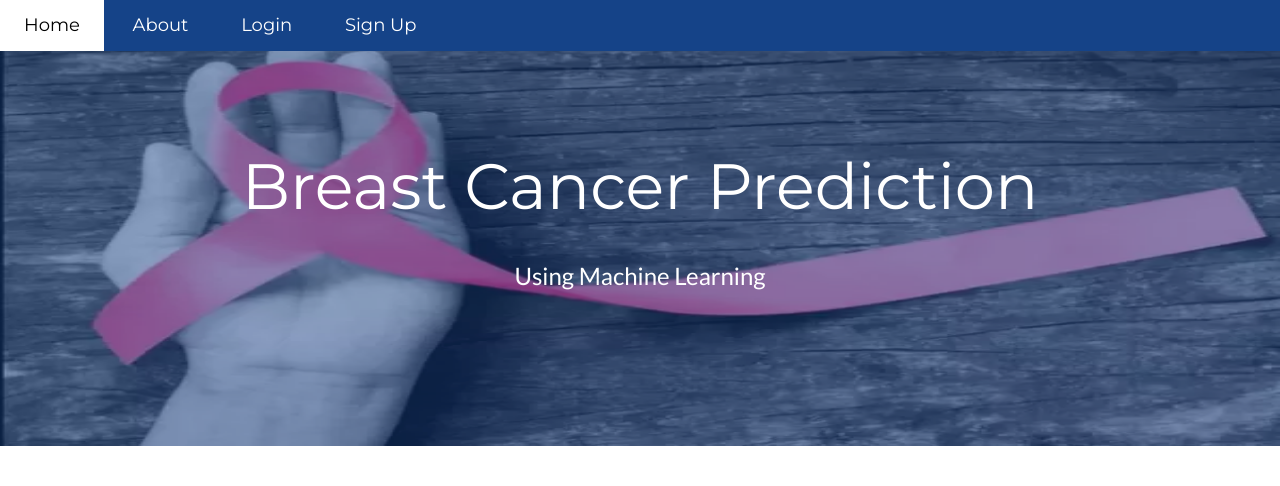
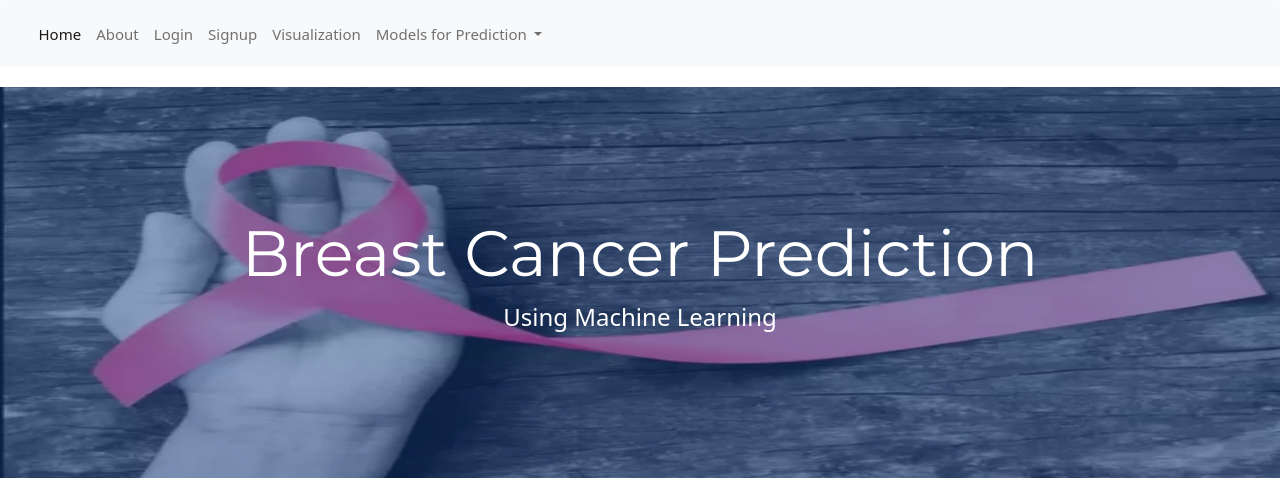
Before and after one commit to name-hansel/breast-cancer-predictive-model, a Flask app: page / in a window 1280 px wide. Shown: the top 486 px of the page. Run offline with Flask 2, Linux system fonts and the light colour scheme; some libraries are stand-ins or nearby versions.

Commit message:
home page modified

```diff
--- a/HomePage/main.py
+++ b/HomePage/main.py
@@ -14,5 +14,21 @@ def login():
 def signup():
     return render_template('signup.html')
 
+@app.route('/model1/')
+def model1():
+    return render_template('model1.html')
+
+@app.route('/model2/')
+def model2():
+    return render_template('model2.html')
+
+@app.route('/model3/')
+def model3():
+    return render_template('model3.html')
+
+@app.route('/visual/')
+def visual():
+    return render_template('visual.html')
+
 if __name__ == '__main__':
     app.run()
--- a/HomePage/templates/home.html
+++ b/HomePage/templates/home.html
@@ -1,13 +1,19 @@
 <!DOCTYPE html>
 <html lang="en">
-<title>BC Prediction</title>
+    <head><title>BC Prediction</title>
 <meta charset="UTF-8">
 <meta name="viewport" content="width=device-width, initial-scale=1">
 <!-- <link rel="stylesheet" href="https://www.w3schools.com/w3css/4/w3.css"> -->
+<script src="//ajax.googleapis.com/ajax/libs/jquery/1.11.0/jquery.min.js"></script>
+<script src="//netdna.bootstrapcdn.com/bootstrap/3.1.1/js/bootstrap.min.js"></script>
+<link rel="stylesheet" type="text/css" href="//netdna.bootstrapcdn.com/bootstrap/3.1.1/css/bootstrap.min.css">
+<link href="css/bootstrap.css" rel="stylesheet">
 <link rel="stylesheet" href="static/css/s4css.css">
 <link rel="stylesheet" href="https://fonts.googleapis.com/css?family=Lato">
 <link rel="stylesheet" href="https://fonts.googleapis.com/css?family=Montserrat">
 <link rel="stylesheet" href="https://cdnjs.cloudflare.com/ajax/libs/font-awesome/4.7.0/css/font-awesome.min.css">
+</head>
+
 <style>
 body,h1,h2,h3,h4,h5,h6 {font-family: "Lato", sans-serif}
 .w3-bar,h1,button {font-family: "Montserrat", sans-serif}
@@ -20,16 +26,44 @@ body,h1,h2,h3,h4,h5,h6 {font-family: "Lato", sans-serif}
 }
 </style>
 <body>
+    <!--nav bar-->
+      <nav class="navbar navbar-expand-lg navbar-light bg-light">
 
-<!-- Navbar -->
-<div class="w3-top" >
-  <div class="w3-bar w3-blue w3-card w3-left-align w3-large">
-    <a href="" class="w3-bar-item w3-button w3-padding-large w3-white">Home</a>
-    <a href="#aboutpg" class="w3-bar-item w3-button w3-hide-small w3-padding-large w3-hover-white">About</a>
-    <a href="login" class="w3-bar-item w3-button w3-hide-small w3-padding-large w3-hover-white">Login</a>
-    <a href="signup" class="w3-bar-item w3-button w3-hide-small w3-padding-large w3-hover-white">Sign Up</a>
-  </div>
-</div>
+        <button class="navbar-toggler" type="button" data-toggle="collapse" data-target="#navbarSupportedContent" aria-controls="navbarSupportedContent" aria-expanded="false" aria-label="Toggle navigation">
+          <span class="navbar-toggler-icon"></span>
+        </button>
+
+        <div class="collapse navbar-collapse" id="navbarSupportedContent">
+          <ul class="navbar-nav mr-auto">
+            <li class="nav-item active">
+              <a class="nav-link" href="#">Home <span class="sr-only">(current)</span></a>
+            </li>
+            <li class="nav-item">
+              <a class="nav-link" href="#aboutpg">About</a>
+            </li>
+            <li class="nav-item">
+                <a class="nav-link" href="login">Login</a>
+            </li>
+            <li class="nav-item">
+                <a class="nav-link" href="signup">Signup</a>
+            </li>
+            <li class="nav-item">
+                <a class="nav-link" href="visual">Visualization</a>
+            </li>
+            <li class="nav-item dropdown">
+                <a class="nav-link dropdown-toggle" href="#" id="navbarDropdown" role="button" data-toggle="dropdown" aria-haspopup="true" aria-expanded="false">
+                  Models for Prediction
+                </a>
+                <div class="dropdown-menu" aria-labelledby="navbarDropdown">
+                  <a class="dropdown-item" href="model1">Logistic Regression</a>
+                  <a class="dropdown-item" href="model2">Model 2</a>
+                  <a class="dropdown-item" href="model3">Model 3</a>
+                </div>
+              </li>
+          </ul>
+        </div>
+      </nav>
+
 
 <!-- Header -->
 <header class="w3-container w3-blue w3-center head" style="padding:128px 16px">
@@ -82,6 +116,9 @@ body,h1,h2,h3,h4,h5,h6 {font-family: "Lato", sans-serif}
 <div class="w3-container w3-black w3-center w3-opacity w3-padding-64">
     <h1 class="w3-margin w3-xlarge">“There can be life after breast cancer. The prerequisite is early detection.”</h1>
 </div>
-
+<link href="https://cdn.jsdelivr.net/npm/bootstrap@5.0.0-beta3/dist/css/bootstrap.min.css" rel="stylesheet" integrity="sha384-eOJMYsd53ii+scO/bJGFsiCZc+5NDVN2yr8+0RDqr0Ql0h+rP48ckxlpbzKgwra6" crossorigin="anonymous">
+<script src="https://cdn.jsdelivr.net/npm/bootstrap@5.0.0-beta3/dist/js/bootstrap.bundle.min.js" integrity="sha384-JEW9xMcG8R+pH31jmWH6WWP0WintQrMb4s7ZOdauHnUtxwoG2vI5DkLtS3qm9Ekf" crossorigin="anonymous"></script>
+<script src="https://cdn.jsdelivr.net/npm/@popperjs/core@2.9.1/dist/umd/popper.min.js" integrity="sha384-SR1sx49pcuLnqZUnnPwx6FCym0wLsk5JZuNx2bPPENzswTNFaQU1RDvt3wT4gWFG" crossorigin="anonymous"></script>
+<script src="https://cdn.jsdelivr.net/npm/bootstrap@5.0.0-beta3/dist/js/bootstrap.min.js" integrity="sha384-j0CNLUeiqtyaRmlzUHCPZ+Gy5fQu0dQ6eZ/xAww941Ai1SxSY+0EQqNXNE6DZiVc" crossorigin="anonymous"></script>
 </body>
 </html>
```
Also changed, not shown: HomePage/templates/model1.html (added, +12 -0 lines), HomePage/templates/model2.html (added, +12 -0 lines), HomePage/templates/model3.html (added, +12 -0 lines), HomePage/templates/visual.html (added, +12 -0 lines).
